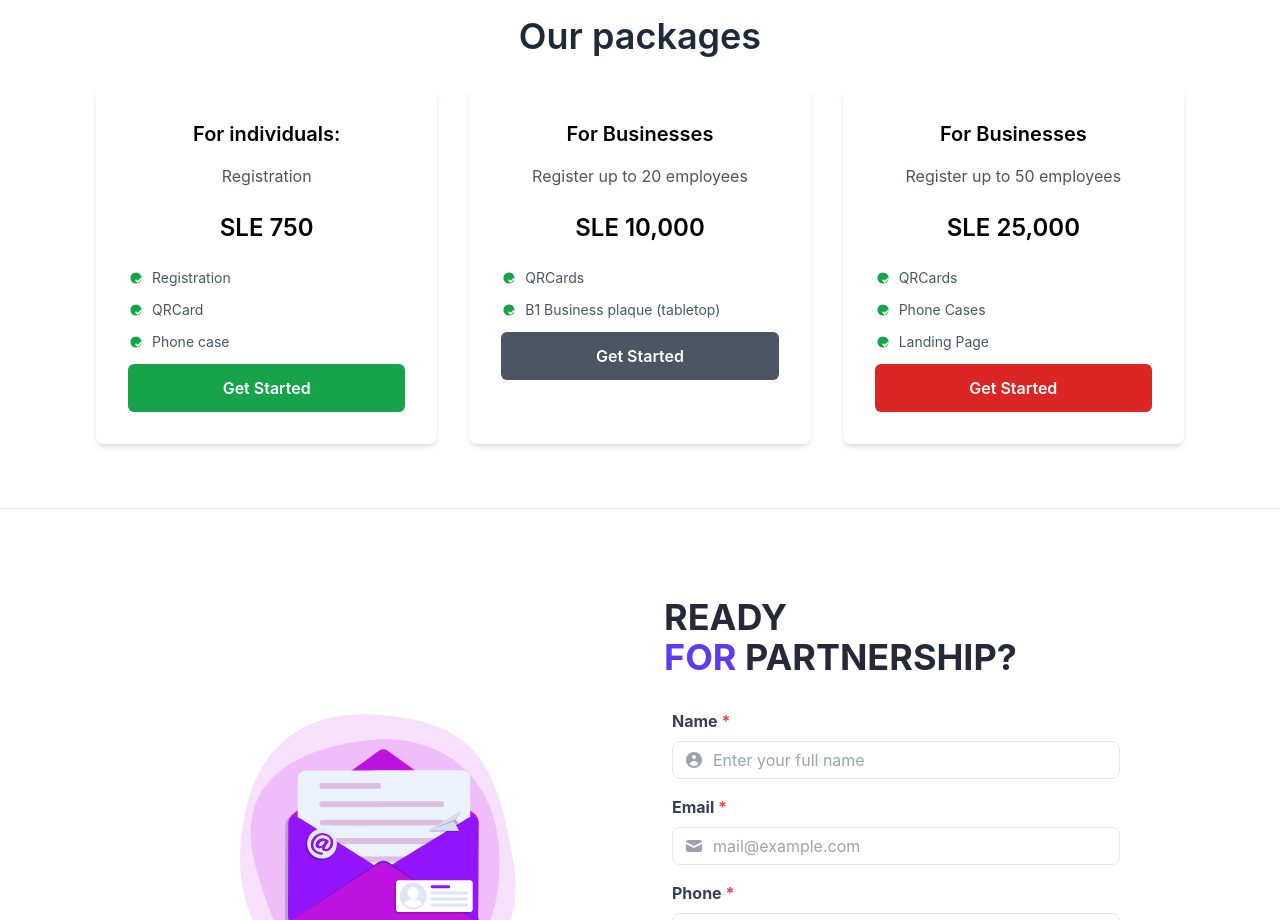
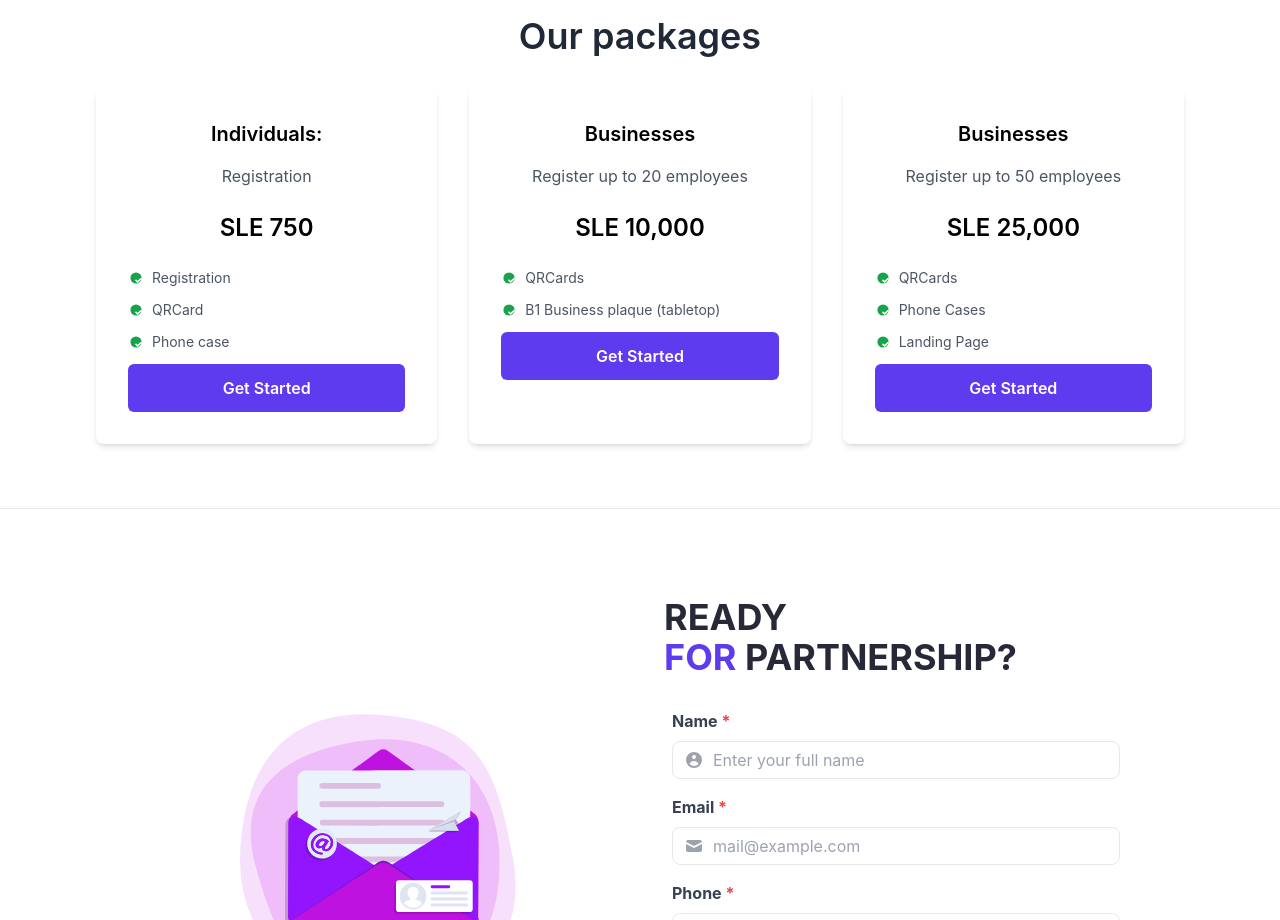
Before and after one commit to Imo-Tech-Solutions/digital_contacts, a React (Create React App) app: page /#/ in a window 1280 px wide. Shown: the part 3960-4880 px from the top of the page. Built offline with nearby package versions, Linux system fonts and the light colour scheme.

Commit message:
update home.jsx

```diff
--- a/src/pages/Home.jsx
+++ b/src/pages/Home.jsx
@@ -41,7 +41,7 @@ function Home() {
   const plans = [
 
     {
-      title: "For individuals:",
+      title: "Individuals:",
       description: "Registration",
       price: "SLE 750 ",
       features: [
@@ -49,20 +49,20 @@ function Home() {
         "QRCard",
         "Phone case",
       ],
-      buttonColor: "bg-green-600", // Set the button background color to green
+      buttonColor: "bg-purple", // Set the button background color to green
     },
     {
-      title: "For Businesses",
+      title: "Businesses",
       description: "Register up to 20 employees",
       price: "SLE 10,000",
       features: [
         "QRCards",
         "B1 Business plaque (tabletop)",
       ],
-      buttonColor: "bg-gray-600",
+      buttonColor: "bg-purple",
     },
     {
-      title: "For Businesses",
+      title: "Businesses",
       description: "Register up to 50 employees",
       price: "SLE 25,000",
       features: [
@@ -70,7 +70,7 @@ function Home() {
         "Phone Cases",
         "Landing Page ",
       ],
-      buttonColor: "bg-red-600", // Set the button background color to red
+      buttonColor: "bg-purple", // Set the button background color to red
     },
   ];
 
```
